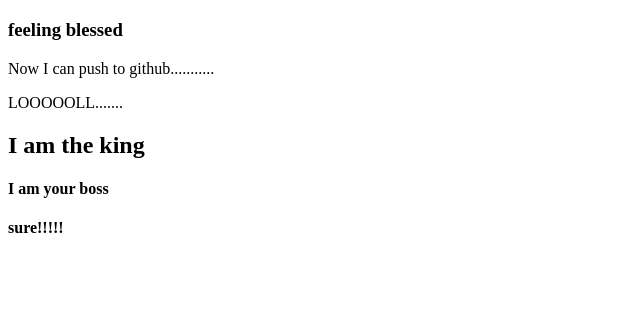
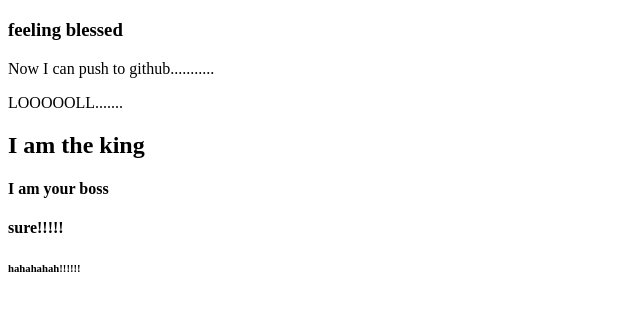
Before and after one commit to jahid118029/my-first-website, a plain HTML site: page index.html in a window 1280 px wide. Shown: the part 61-372 px from the top of the page, without its empty margins (0-640 px from the left). Drawn offline with Linux system fonts and the light colour scheme.

Commit message:
website done

```diff
--- a/index.html
+++ b/index.html
@@ -14,5 +14,6 @@
    <h2>I am the king</h2>
    <h4>I am your boss</h4>
    <h4>sure!!!!!</h4>
+   <h6>hahahahah!!!!!!</h6>
 </body>
 </html>
```
